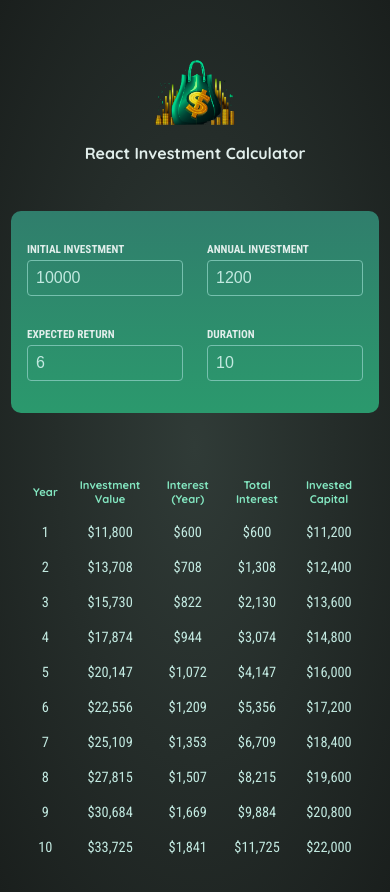
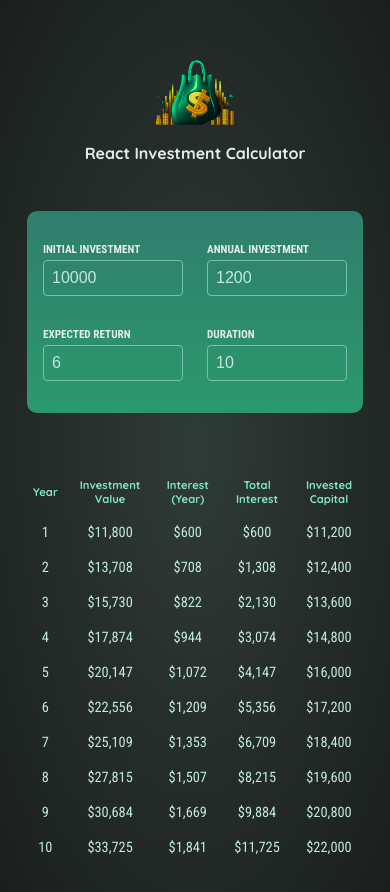
Before and after one commit to tanvir35web/Investment-Calculator, a React (Vite) app: page / in a window 390 px wide. Built offline with nearby package versions, Linux system fonts and the light colour scheme.

Commit message:
size fixed

```diff
--- a/src/index.css
+++ b/src/index.css
@@ -98,7 +98,7 @@ body {
   }
 
   #user-input {
-    max-width: 23rem;
+    max-width: 21rem;
     margin: 1rem auto;
   }
 
```
